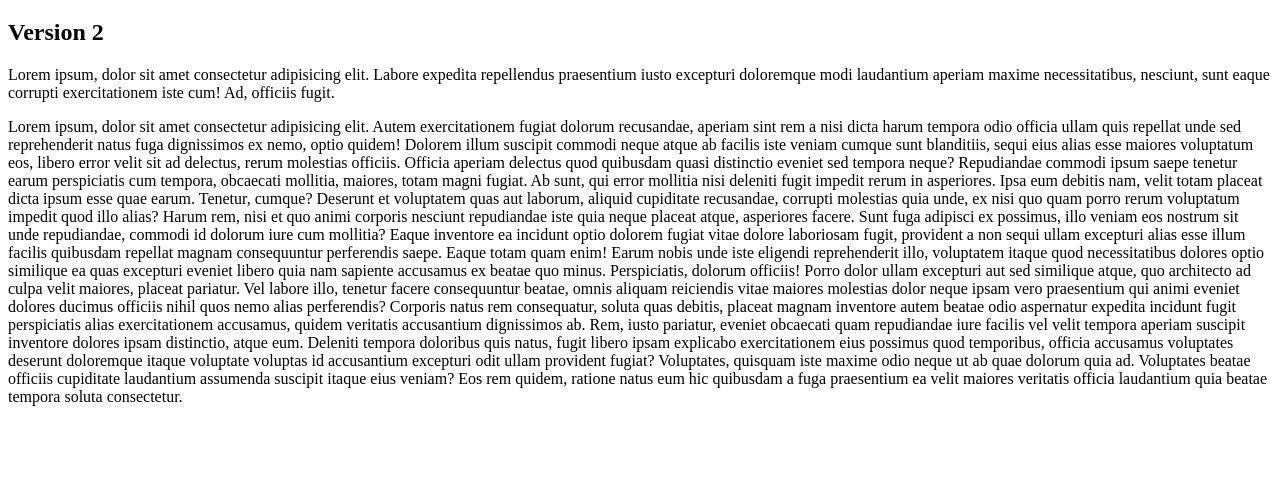
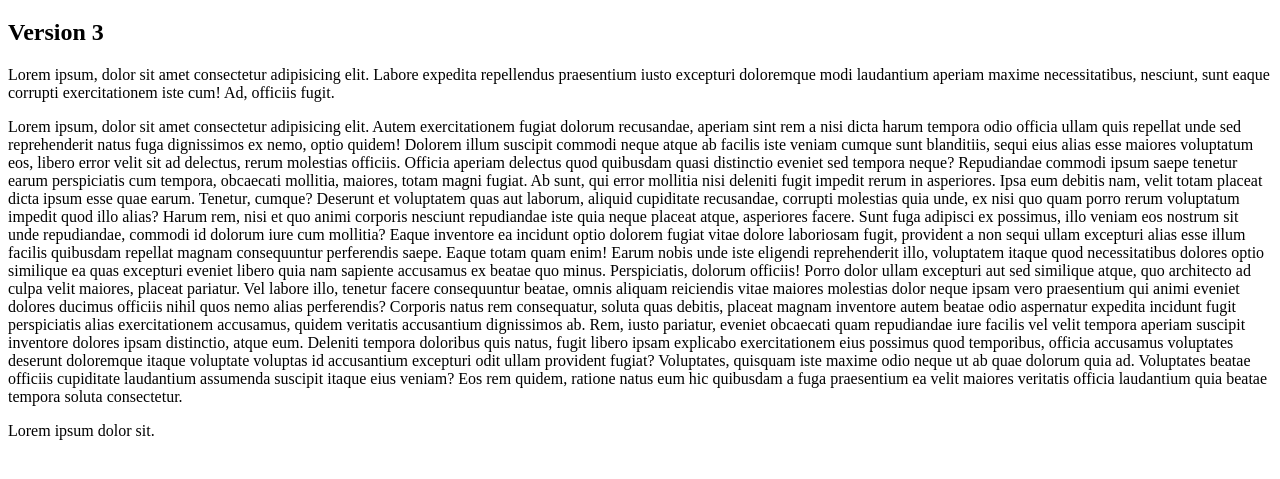
Before and after one commit to alfof954/yelika-intranet, a plain HTML site: page index.html in a window 1280 px wide. Shown: the part 61-540 px from the top of the page. Drawn offline with Linux system fonts and the light colour scheme.

Commit message:
Premier envoi en ligne bis2

```diff
--- a/index.html
+++ b/index.html
@@ -7,7 +7,7 @@
 </head>
 <body>
     <h1>Cours github</h1>
-    <h2>Version 2</h2>
+    <h2>Version 3</h2>
 
     <p>Lorem ipsum, dolor sit amet consectetur adipisicing elit.
         Labore expedita repellendus praesentium iusto excepturi
@@ -45,5 +45,7 @@
                            maxime odio neque ut ab quae dolorum quia ad. Voluptates beatae officiis cupiditate laudantium assumenda
                            suscipit itaque eius veniam? Eos rem quidem, ratione natus eum hic quibusdam a fuga praesentium ea velit
                             maiores veritatis officia laudantium quia beatae tempora soluta consectetur.</p>
+
+                            <p>Lorem ipsum dolor sit.</p>
 </body>
 </html>
```
